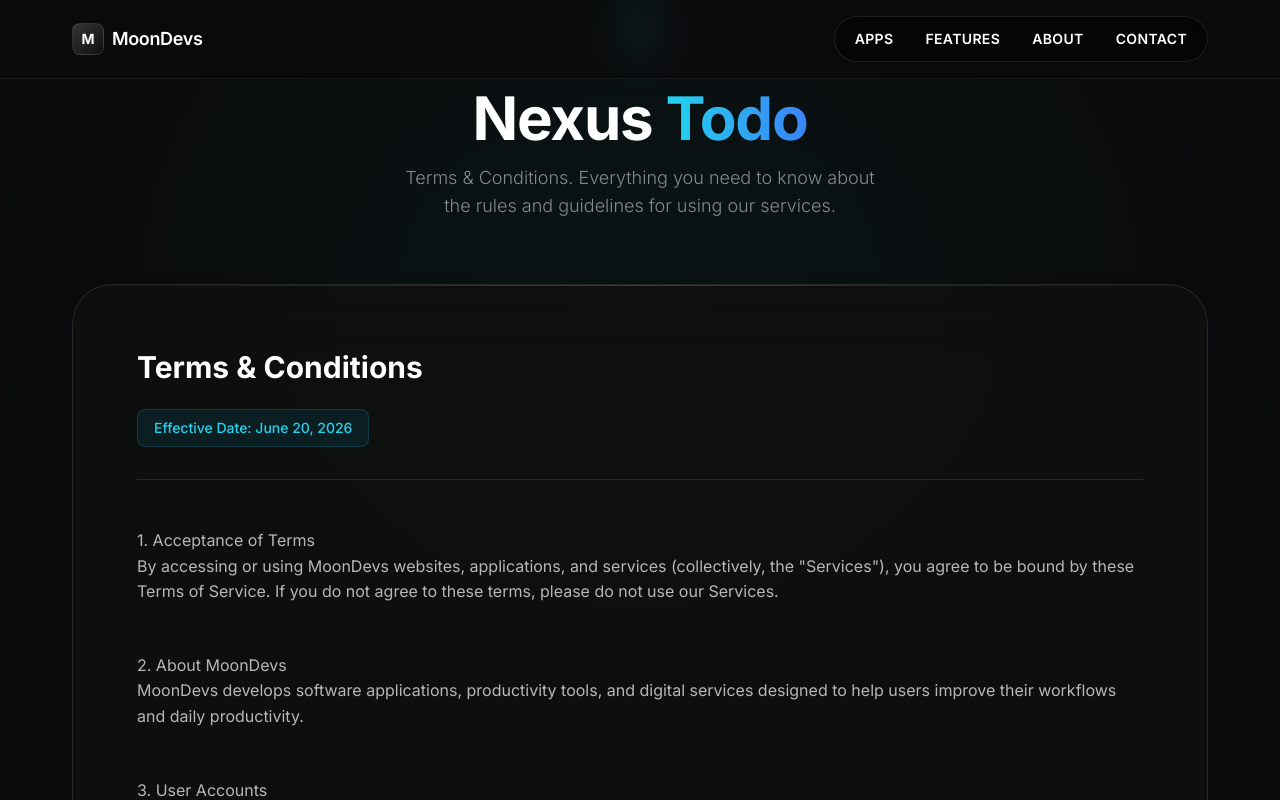
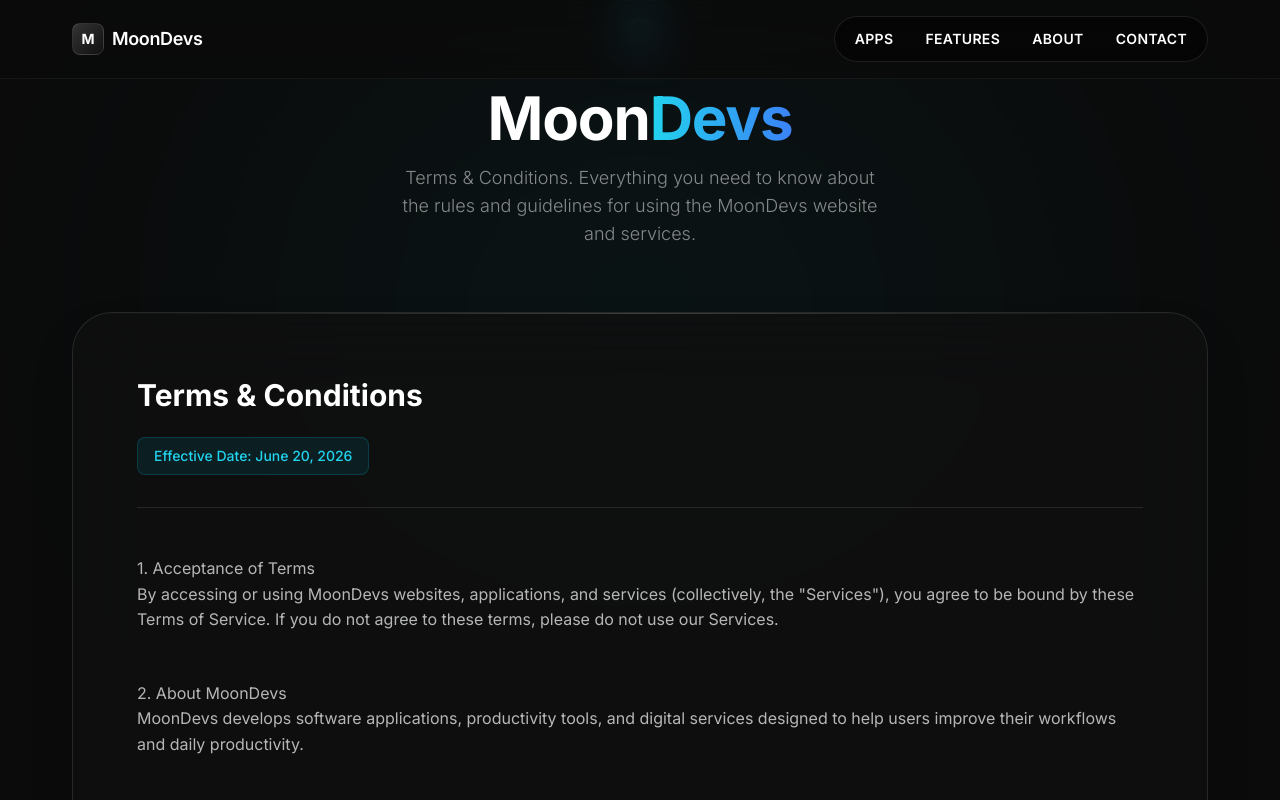
Before and after one commit to moondevsapps/moondevs-website, a React (Vite) app: page /terms/nexus-todo in a window 1280 px wide. Shown: the top 800 px of the page. Built offline with nearby package versions, Linux system fonts and the light colour scheme.

Commit message:
Fix website terms page

```diff
--- a/src/pages/Terms.jsx
+++ b/src/pages/Terms.jsx
@@ -23,10 +23,10 @@
             <ShieldCheck size={32} className="text-cyan-400" />
           </div>
           <h1 className="text-4xl md:text-6xl font-bold tracking-tight mb-4">
-            Nexus <span className="text-transparent bg-clip-text bg-gradient-to-r from-cyan-400 to-blue-500">Todo</span>
+            Moon<span className="text-transparent bg-clip-text bg-gradient-to-r from-cyan-400 to-blue-500">Devs</span>
           </h1>
           <p className="text-lg text-white/50 max-w-[500px] mx-auto font-light">
-            Terms & Conditions. Everything you need to know about the rules and guidelines for using our services.
+            Terms & Conditions. Everything you need to know about the rules and guidelines for using the MoonDevs website and services.
           </p>
         </motion.div>
 
```
